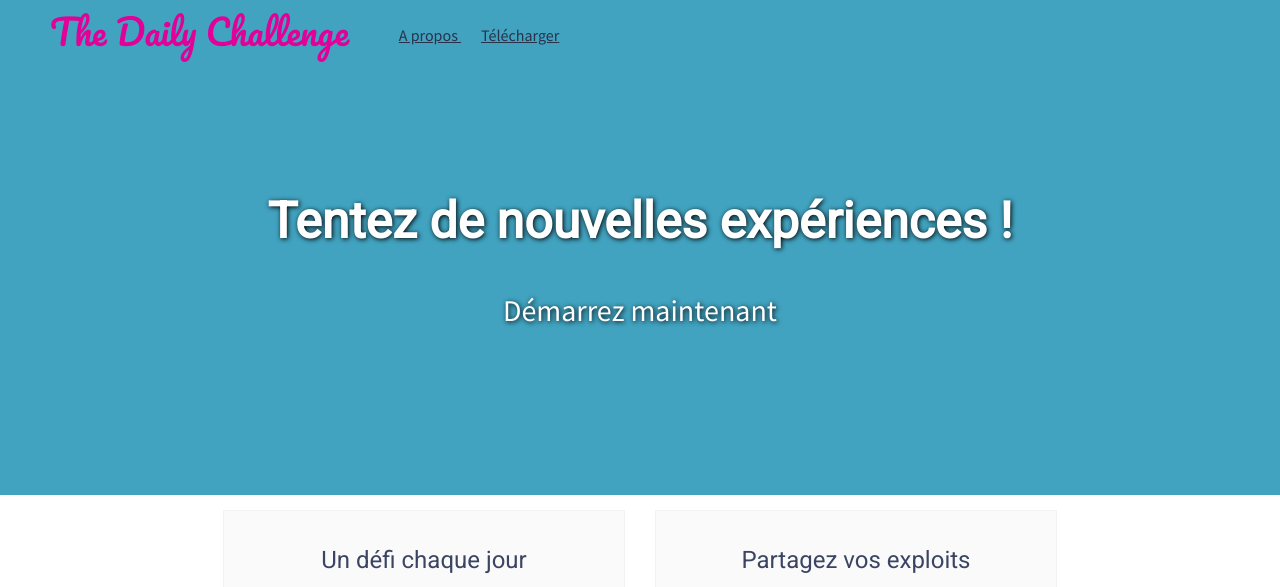
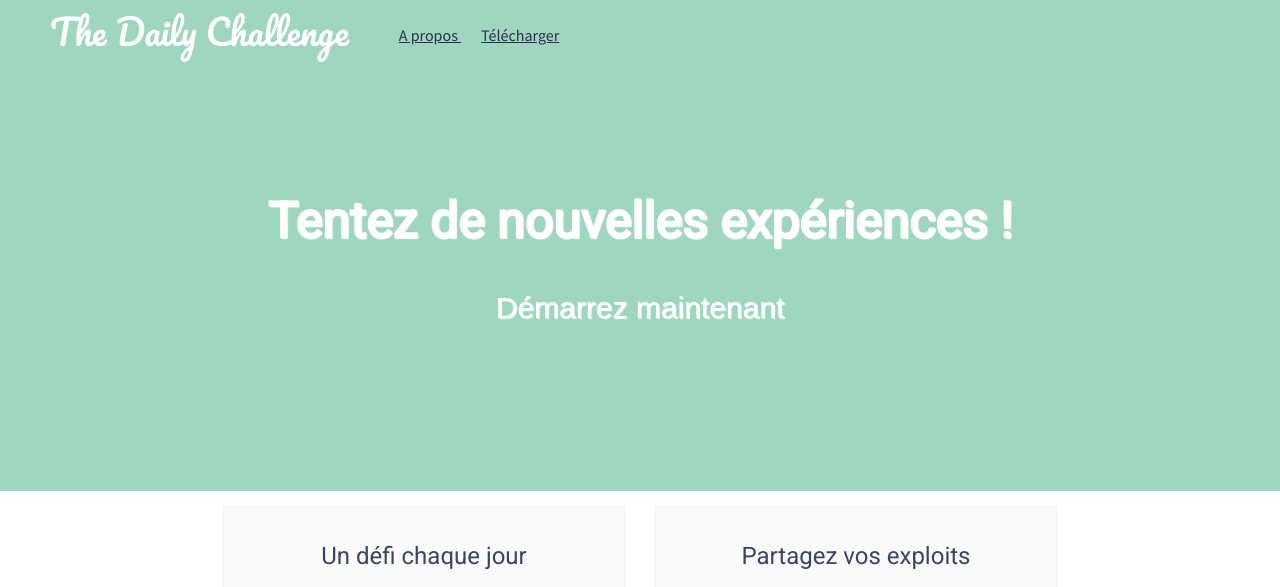
Before and after one commit to sophiedrx/daily-challenge-2, a plain HTML site: page index.html in a window 1280 px wide. Shown: the top 587 px of the page. Drawn offline with Linux system fonts and the light colour scheme.

Commit message:
Daily Challenge part2

```diff
--- a/style.css
+++ b/style.css
@@ -2,9 +2,10 @@
 
 body{
   background: #fff;
-  color: #000;
+  color: #9FD6BF;
   font-size: 16px;
   font-family: 'Source Sans Pro', sans-serif;
+    font-family: 'Oswald', sans-serif;
   margin:0;
 }
 
@@ -44,10 +45,7 @@ nav ul {
   margin-left: 50px;
 }
 
-#baseline a:hover {
-  position: relative;
-  top:1px;
-}
+
 
 
 nav{
@@ -80,23 +78,19 @@ a {
 
 a:hover {
   text-decoration: none;
-  color: rgb(225, 0, 152);
+  color: rgb(225, 255, 255);
 }
 
-#logo{
-  color: rgb(225, 0, 152);
-  font-size: 35px;
-  font-family: 'Pacifico', cursive;
-}
+
 
 /* Mis en forme de la baseline */
 #baseline{
-  background-color: #41A3C0;
+  background-color: #9FD6BF;
   text-align: center;
   background-size: cover;
   padding: 150px;
   color: white;
-  text-shadow: 1px 1px 5px black;
+  text-shadow: 1px 1px 1px white;
 }
 
 #baseline h1 {
@@ -110,3 +104,8 @@ a:hover {
   font-weight: lighter;
   text-decoration: none;
 }
+
+#baseline a:hover {
+  position: relative;
+  top:1px;
+}
```
